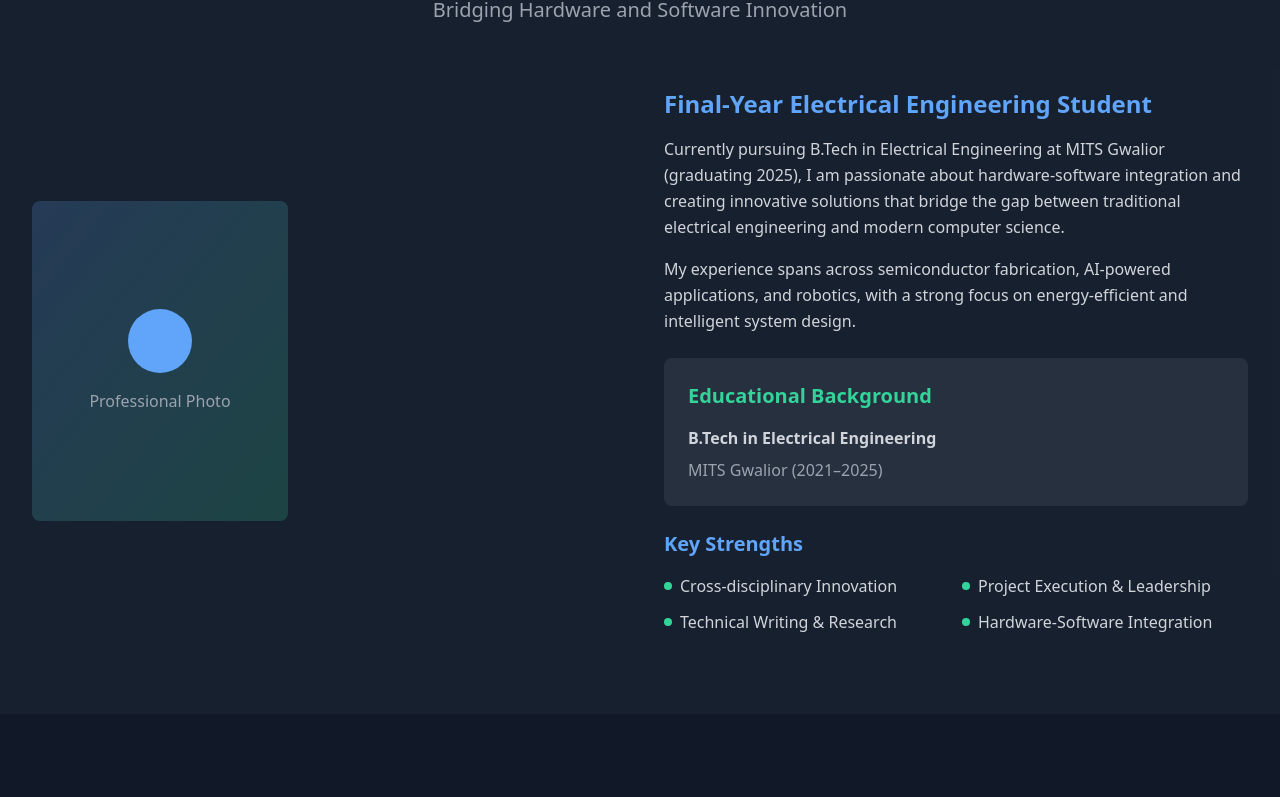
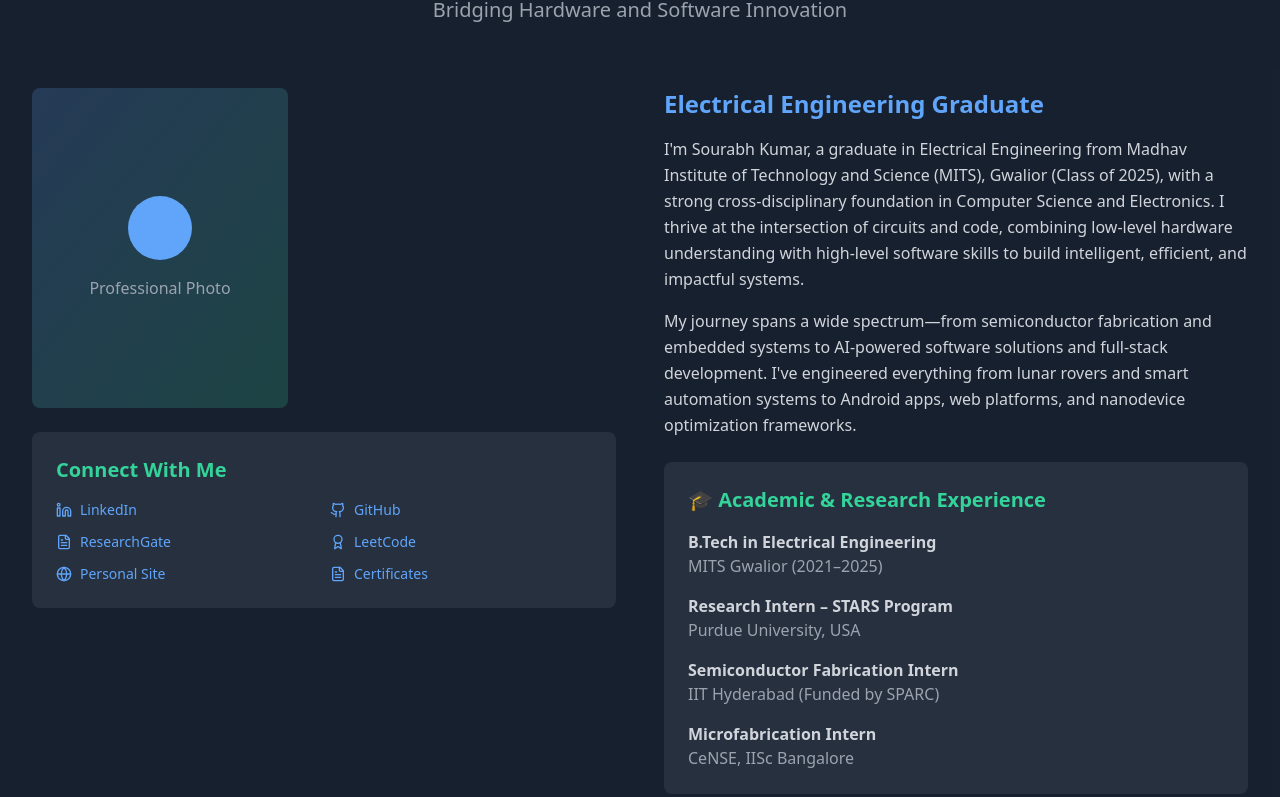
Before and after one commit to sourabhk00/portfolio, a React (Vite) app: page / in a window 1280 px wide. Shown: the part 948-1745 px from the top of the page. Built offline with nearby package versions, Linux system fonts and the light colour scheme.

Commit message:
Refactor: Update About section content
Update the content of the About section with the provided information, including the bio, academic experience, and links.

```diff
--- a/src/components/About.tsx
+++ b/src/components/About.tsx
@@ -1,3 +1,5 @@
+
+import { ExternalLink, Github, Linkedin, FileText, Award, Globe } from "lucide-react";
 
 const About = () => {
   return (
@@ -12,7 +14,7 @@ const About = () => {
           <p className="text-xl text-gray-400">Bridging Hardware and Software Innovation</p>
         </div>
 
-        <div className="grid lg:grid-cols-2 gap-12 items-center">
+        <div className="grid lg:grid-cols-2 gap-12 items-start">
           <div className="space-y-6">
             <div className="w-64 h-80 bg-gradient-to-br from-blue-400/20 to-emerald-400/20 rounded-lg flex items-center justify-center mx-auto lg:mx-0">
               <div className="text-gray-400 text-center">
@@ -20,29 +22,104 @@ const About = () => {
                 <p>Professional Photo</p>
               </div>
             </div>
+
+            {/* Professional Links */}
+            <div className="bg-gray-700/50 rounded-lg p-6">
+              <h4 className="text-xl font-semibold text-emerald-400 mb-4">Connect With Me</h4>
+              <div className="grid grid-cols-2 gap-3">
+                <a
+                  href="https://linkedin.com/in/sourabh-kumar-7ba353246"
+                  target="_blank"
+                  rel="noopener noreferrer"
+                  className="flex items-center space-x-2 text-blue-400 hover:text-blue-300 transition-colors"
+                >
+                  <Linkedin size={16} />
+                  <span className="text-sm">LinkedIn</span>
+                </a>
+                <a
+                  href="https://github.com/sourabhk00"
+                  target="_blank"
+                  rel="noopener noreferrer"
+                  className="flex items-center space-x-2 text-blue-400 hover:text-blue-300 transition-colors"
+                >
+                  <Github size={16} />
+                  <span className="text-sm">GitHub</span>
+                </a>
+                <a
+                  href="https://researchgate.net/profile/Sourabh-Kumar-49"
+                  target="_blank"
+                  rel="noopener noreferrer"
+                  className="flex items-center space-x-2 text-blue-400 hover:text-blue-300 transition-colors"
+                >
+                  <FileText size={16} />
+                  <span className="text-sm">ResearchGate</span>
+                </a>
+                <a
+                  href="https://leetcode.com/u/sourabh1307/"
+                  target="_blank"
+                  rel="noopener noreferrer"
+                  className="flex items-center space-x-2 text-blue-400 hover:text-blue-300 transition-colors"
+                >
+                  <Award size={16} />
+                  <span className="text-sm">LeetCode</span>
+                </a>
+                <a
+                  href="https://localquickhub.store"
+                  target="_blank"
+                  rel="noopener noreferrer"
+                  className="flex items-center space-x-2 text-blue-400 hover:text-blue-300 transition-colors"
+                >
+                  <Globe size={16} />
+                  <span className="text-sm">Personal Site</span>
+                </a>
+                <a
+                  href="https://drive.google.com/drive/folders/1wxYvTNDKtlRO6G95mC3DVnZdbVvf_dOY"
+                  target="_blank"
+                  rel="noopener noreferrer"
+                  className="flex items-center space-x-2 text-blue-400 hover:text-blue-300 transition-colors"
+                >
+                  <FileText size={16} />
+                  <span className="text-sm">Certificates</span>
+                </a>
+              </div>
+            </div>
           </div>
 
           <div className="space-y-6">
             <div className="space-y-4">
-              <h3 className="text-2xl font-bold text-blue-400">Final-Year Electrical Engineering Student</h3>
+              <h3 className="text-2xl font-bold text-blue-400">Electrical Engineering Graduate</h3>
               <p className="text-gray-300 leading-relaxed">
-                Currently pursuing B.Tech in Electrical Engineering at MITS Gwalior (graduating 2025),
-                I am passionate about hardware-software integration and creating innovative solutions
-                that bridge the gap between traditional electrical engineering and modern computer science.
+                I'm Sourabh Kumar, a graduate in Electrical Engineering from Madhav Institute of Technology and Science (MITS),
+                Gwalior (Class of 2025), with a strong cross-disciplinary foundation in Computer Science and Electronics.
+                I thrive at the intersection of circuits and code, combining low-level hardware understanding with
+                high-level software skills to build intelligent, efficient, and impactful systems.
               </p>
               <p className="text-gray-300 leading-relaxed">
-                My experience spans across semiconductor fabrication, AI-powered applications, and robotics,
-                with a strong focus on energy-efficient and intelligent system design.
+                My journey spans a wide spectrum—from semiconductor fabrication and embedded systems to AI-powered
+                software solutions and full-stack development. I've engineered everything from lunar rovers and smart
+                automation systems to Android apps, web platforms, and nanodevice optimization frameworks.
               </p>
             </div>
 
             <div className="bg-gray-700/50 rounded-lg p-6">
-              <h4 className="text-xl font-semibold text-emerald-400 mb-4">Educational Background</h4>
-              <div className="space-y-2">
-                <p className="text-gray-300">
-                  <span className="font-semibold">B.Tech in Electrical Engineering</span>
-                </p>
-                <p className="text-gray-400">MITS Gwalior (2021–2025)</p>
+              <h4 className="text-xl font-semibold text-emerald-400 mb-4">🎓 Academic & Research Experience</h4>
+              <div className="space-y-4">
+                <div>
+                  <p className="text-gray-300 font-semibold">B.Tech in Electrical Engineering</p>
+                  <p className="text-gray-400">MITS Gwalior (2021–2025)</p>
+                </div>
+                <div>
+                  <p className="text-gray-300 font-semibold">Research Intern – STARS Program</p>
+                  <p className="text-gray-400">Purdue University, USA</p>
+                </div>
+                <div>
+                  <p className="text-gray-300 font-semibold">Semiconductor Fabrication Intern</p>
+                  <p className="text-gray-400">IIT Hyderabad (Funded by SPARC)</p>
+                </div>
+                <div>
+                  <p className="text-gray-300 font-semibold">Microfabrication Intern</p>
+                  <p className="text-gray-400">CeNSE, IISc Bangalore</p>
+                </div>
               </div>
             </div>
 
@@ -51,9 +128,13 @@ const About = () => {
               <div className="grid grid-cols-1 sm:grid-cols-2 gap-3">
                 {[
                   "Cross-disciplinary Innovation",
-                  "Project Execution & Leadership",
-                  "Technical Writing & Research",
-                  "Hardware-Software Integration"
+                  "Hardware-Software Integration",
+                  "Semiconductor Fabrication",
+                  "AI & Machine Learning",
+                  "Full-Stack Development",
+                  "Research & Development",
+                  "Project Leadership",
+                  "Technical Writing"
                 ].map((strength, index) => (
                   <div key={index} className="flex items-center space-x-2">
                     <div className="w-2 h-2 bg-emerald-400 rounded-full"></div>
```
